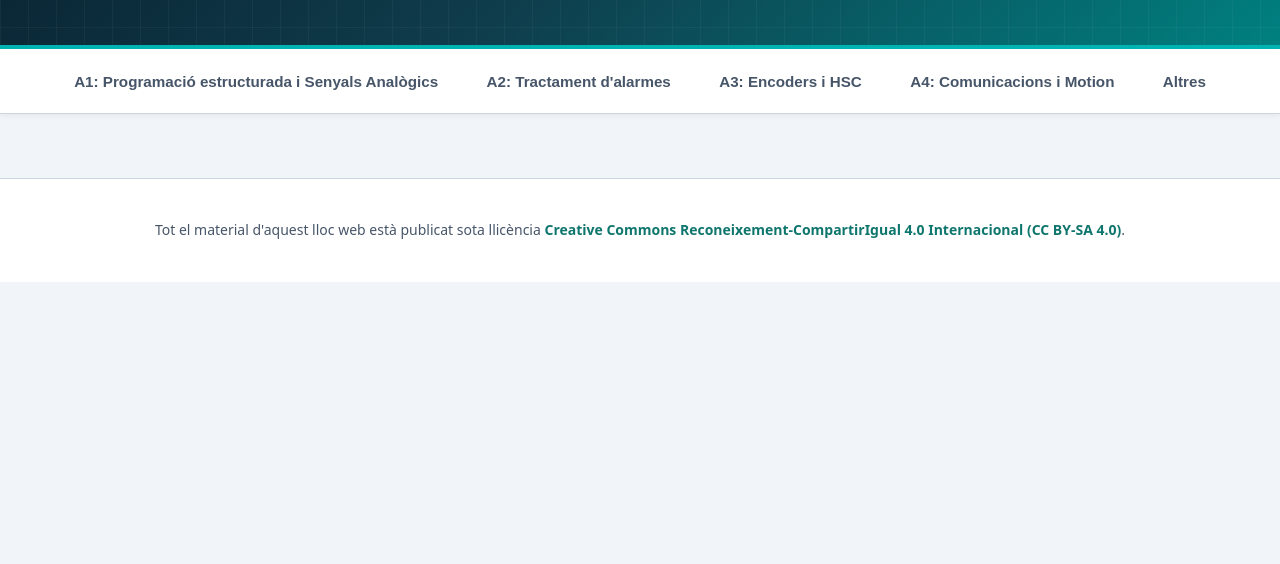
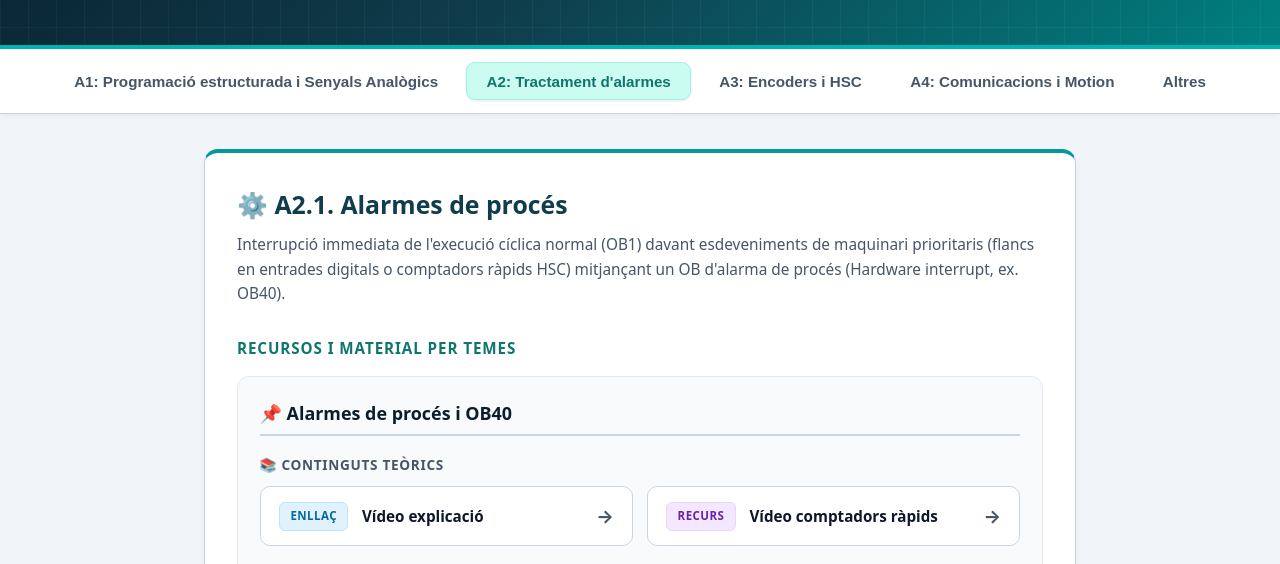
Before and after one commit to pgarci67/EEB0-0965, a plain HTML site: page index.html in a window 1280 px wide. Both pictures are taken after a click on the button "A2: Tractament d'alarmes". Shown: the part 225-789 px from the top of the page. Drawn offline with Linux system fonts and the light colour scheme.

Commit message:
Update index.html

```diff
--- a/index.html
+++ b/index.html
@@ -430,7 +430,7 @@
     </section>
 
        <!-- APARTAT A2: Tractament d'alarmes -->
-    <section id="a3" class="unit-section">
+    <section id="a2" class="unit-section">
       <div class="unit-card">
         <h2>⚙️ A2.1. Alarmes de procés</h2>
         <p class="unit-desc">Interrupció immediata de l'execució cíclica normal (OB1) davant esdeveniments de maquinari prioritaris (flancs en entrades digitals o comptadors ràpids HSC) mitjançant un OB d'alarma de procés (Hardware interrupt, ex. OB40).</p>
```
